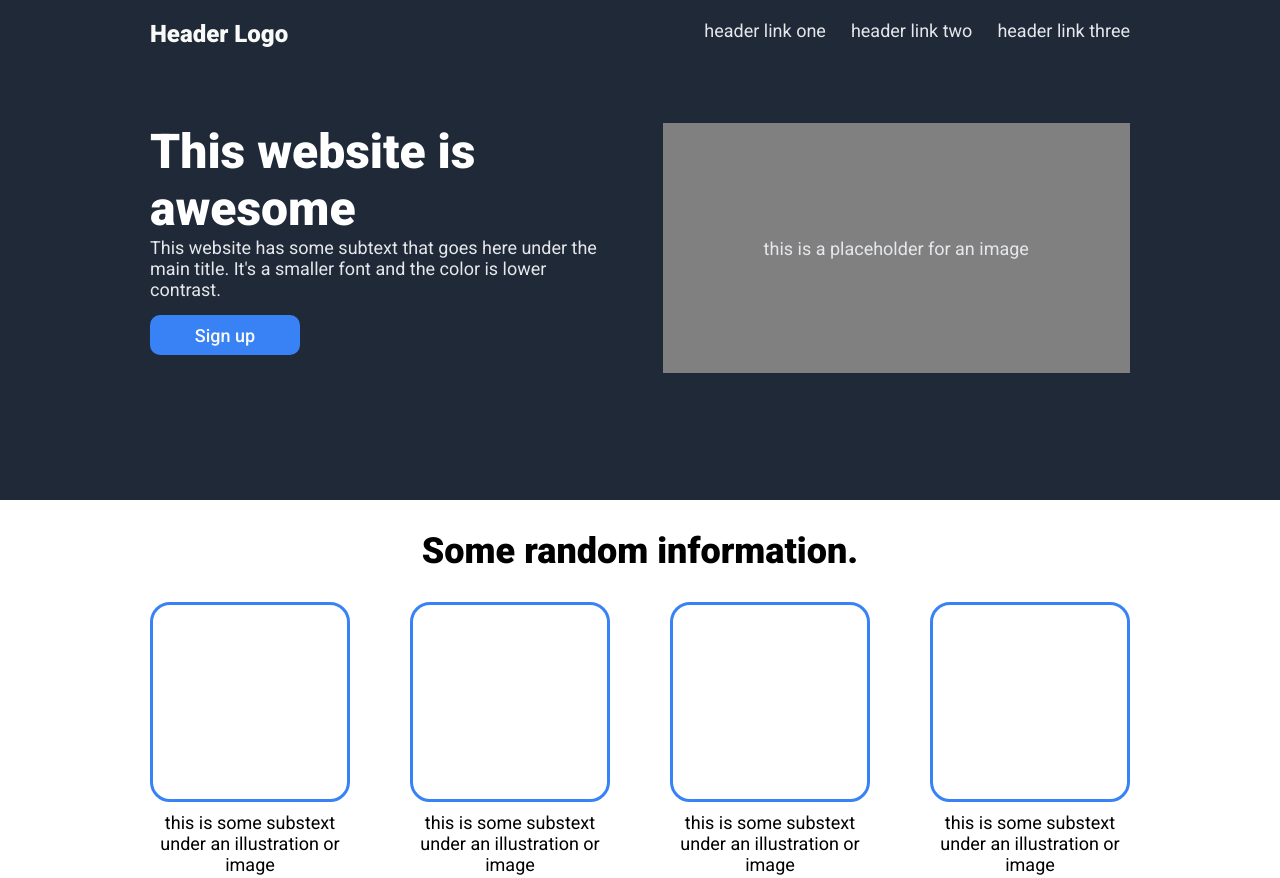
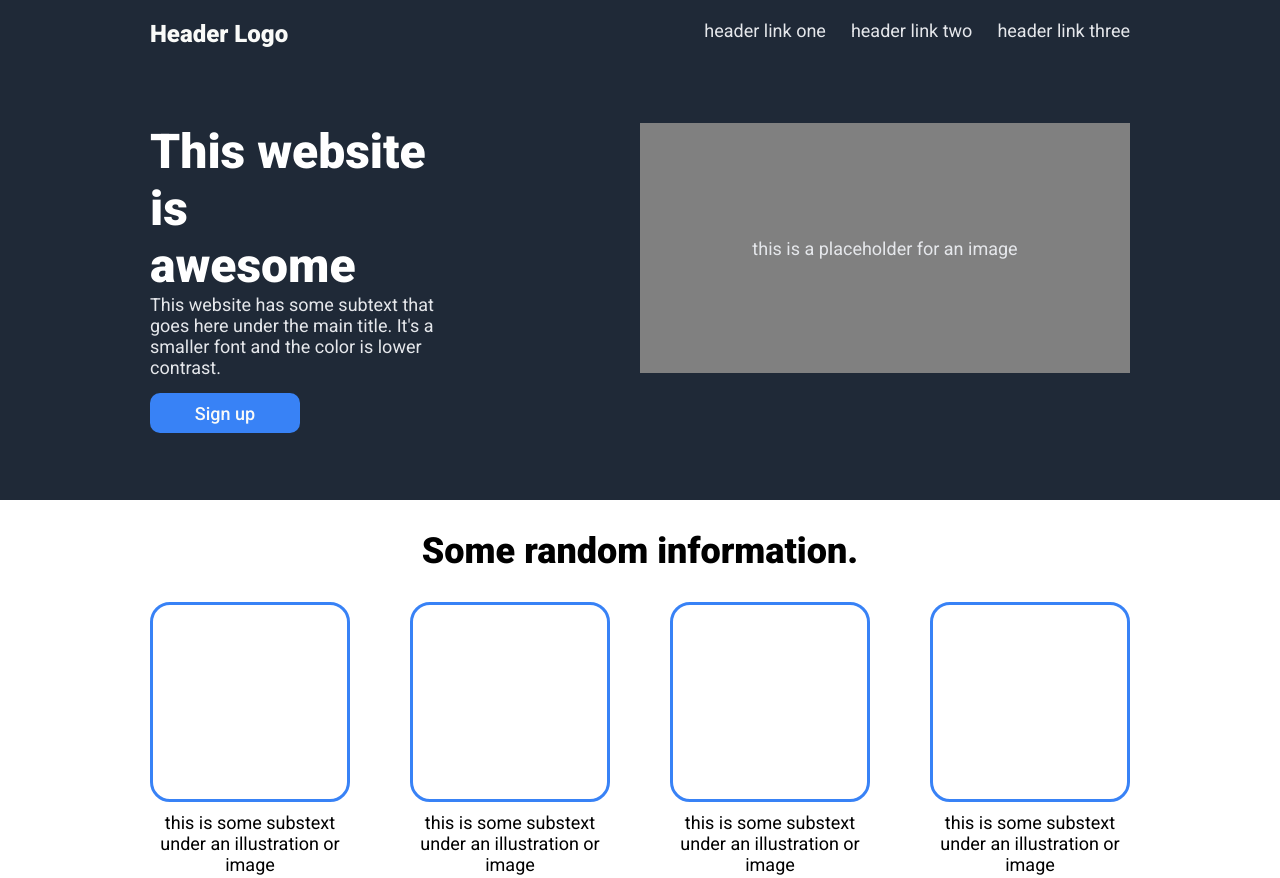
Before and after one commit to retop56/odin_landing-page, a plain HTML site: page index.html in a window 1280 px wide. Shown: the top 878 px of the page. Drawn offline with Linux system fonts and the light colour scheme.

Commit message:
Minor tweaks to looks/spacing

```diff
--- a/index.html
+++ b/index.html
@@ -27,7 +27,7 @@
       </header>
       <div class="hero-container">
         <div class="hero-left">
-          <span class="hero-main">This website is &nbsp; awesome</span>
+          <span class="hero-main">This website is <br />awesome</span>
           <span class="hero-secondary-text"
             >This website has some subtext that goes here under the main title.
             It's a smaller font and the color is lower contrast.</span
--- a/styles.css
+++ b/styles.css
@@ -49,10 +49,11 @@ a {
 }
 
 .hero-left {
-    width: 50%;
+    width: 30%;
     flex-grow: 0;
     display: flex;
     flex-direction: column;
+    margin-right: auto;
 }
 
 .hero-main {
```
